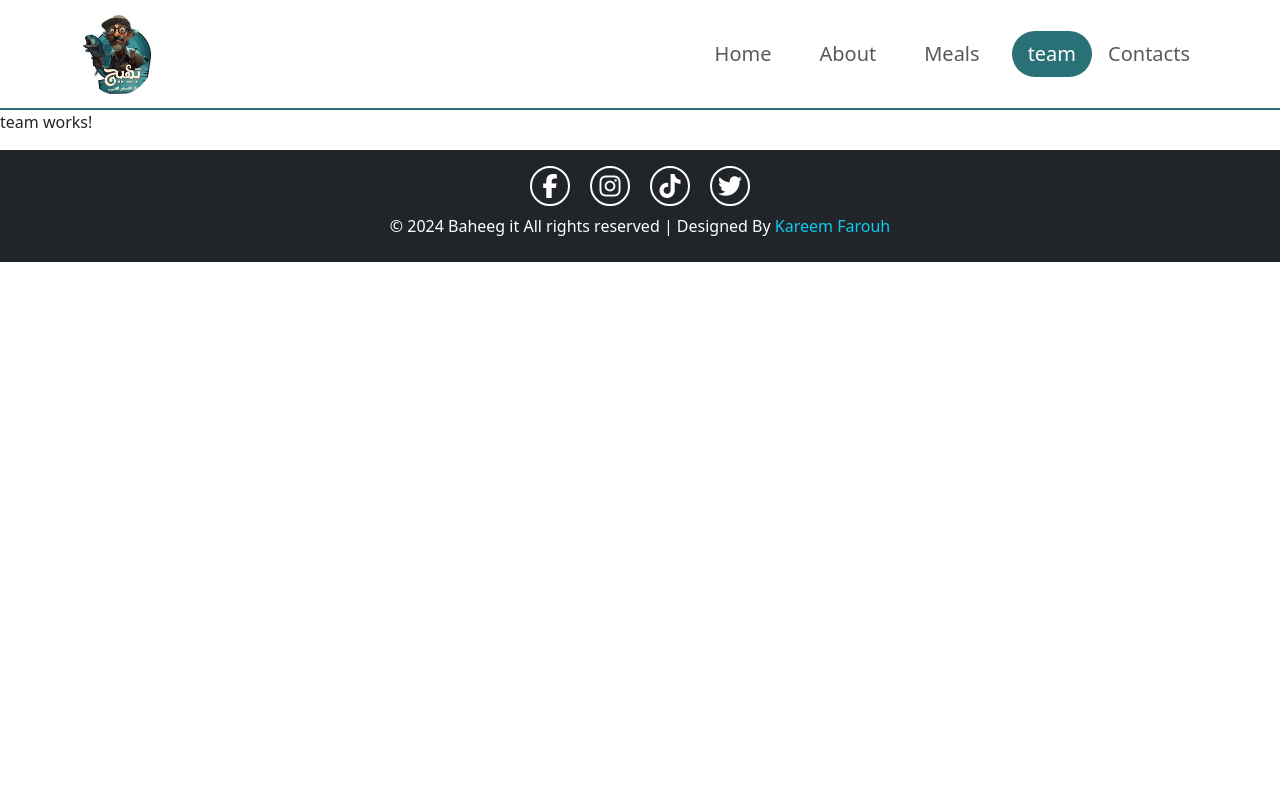
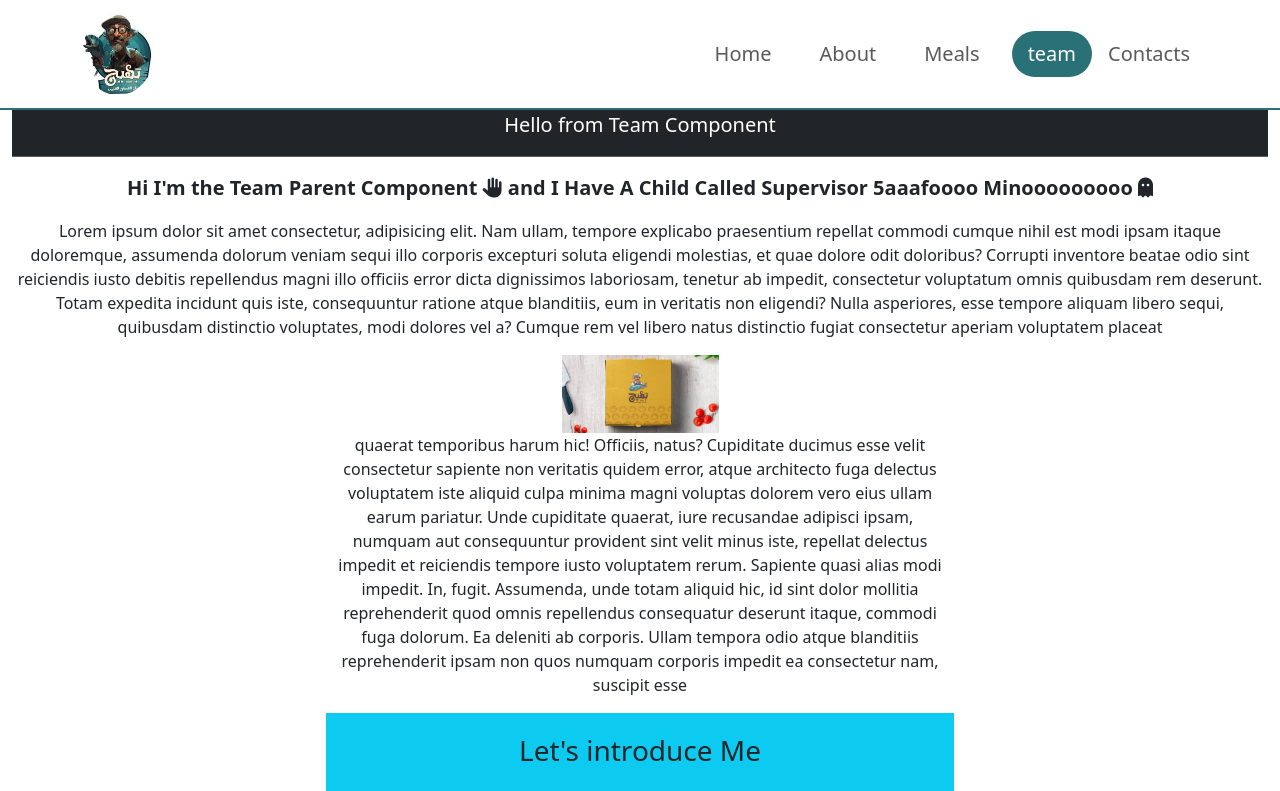
Before and after one commit to Kareem-Mohamed-Farouh/Bahij, an Angular app: page /team in a window 1280 px wide. Shown: the top 791 px of the page. Built offline with nearby package versions, Linux system fonts and the light colour scheme.

Commit message:
add team content

```diff
--- a/src/app/team/team.component.html
+++ b/src/app/team/team.component.html
@@ -1 +1,48 @@
-<p>team works!</p>
+<div class="container-fluid vh-50">
+    <header class="text-center bg-dark text-white fs-5 w-100">Hello from Team Component
+        <hr>
+    </header>
+
+    <div class="team-content">
+        <p class="fs-5 fw-bolder text-center">
+            Hi I'm the Team Parent Component <span><i class="fa-solid fa-hand"></i></span> and I Have A Child Called
+            Supervisor 5aaafoooo Minooooooooo
+            <span><i class="fa-solid fa-ghost"></i></span>
+        </p>
+        <p class="text-center">Lorem ipsum dolor sit amet consectetur, adipisicing elit. Nam ullam, tempore
+            explicabo
+            praesentium repellat
+            commodi cumque nihil est modi ipsam itaque doloremque, assumenda dolorum veniam sequi illo corporis
+            excepturi soluta eligendi molestias, et quae dolore odit doloribus? Corrupti inventore beatae odio sint
+            reiciendis iusto debitis repellendus magni illo officiis error dicta dignissimos laboriosam, tenetur ab
+            impedit, consectetur voluptatum omnis quibusdam rem deserunt. Totam expedita incidunt quis iste,
+            consequuntur ratione atque blanditiis, eum in veritatis non eligendi? Nulla asperiores, esse tempore
+            aliquam
+            libero sequi, quibusdam distinctio voluptates, modi dolores vel a? Cumque rem vel libero natus
+            distinctio
+            fugiat consectetur aperiam voluptatem placeat</p>
+        <div #display class="display-content mx-auto w-50 text-center">
+            <img src="/images/Seafood logo (Baheeg)_1736980767494.jpeg" class="w-25" alt="">
+            <p class="text-center">quaerat temporibus harum hic! Officiis, natus? Cupiditate ducimus esse velit
+                consectetur sapiente non
+                veritatis quidem error, atque architecto fuga delectus voluptatem iste aliquid culpa minima magni
+                voluptas dolorem vero eius ullam earum pariatur. Unde cupiditate quaerat, iure recusandae adipisci
+                ipsam, numquam aut consequuntur provident sint velit minus iste, repellat delectus impedit et
+                reiciendis
+                tempore iusto voluptatem rerum. Sapiente quasi alias modi impedit. In, fugit. Assumenda, unde totam
+                aliquid hic, id sint dolor mollitia reprehenderit quod omnis repellendus consequatur deserunt
+                itaque,
+                commodi fuga dolorum. Ea deleniti ab corporis. Ullam tempora odio atque blanditiis reprehenderit
+                ipsam
+                non quos numquam corporis impedit ea consectetur nam, suscipit esse</p>
+        </div>
+
+    </div>
+    <div class="Child w-50 mx-auto bg-info text-center p-3">
+        <p class="fs-3">Let's introduce Me
+        </p>
+        <p>I'm the Child Component "Supervisor" amis To Control the <span class="text-danger">Red Area</span> located on
+            My PArent</p>
+        <button (click)="Disappear(display)" class="bg-black text-white btn">Click me to send my data to parent</button>
+    </div>
+</div>
--- a/src/app/team/team.component.ts
+++ b/src/app/team/team.component.ts
@@ -4,8 +4,10 @@ import { Component } from '@angular/core';
   selector: 'app-team',
   imports: [],
   templateUrl: './team.component.html',
-  styleUrl: './team.component.css'
+  styleUrl: './team.component.css',
 })
 export class TeamComponent {
-
+  Disappear(display: HTMLDivElement) {
+    display.classList.add('d-none');
+  }
 }
```
